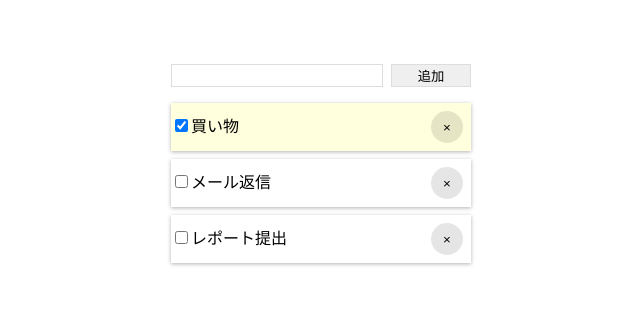
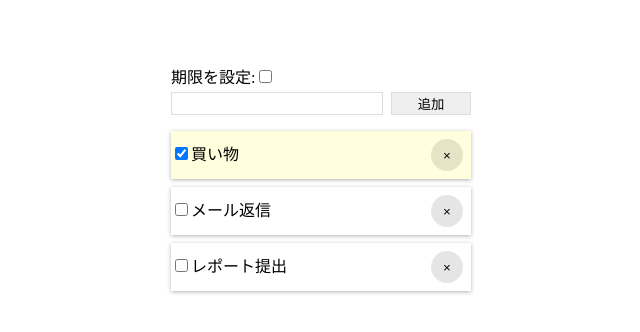
Before and after one commit to howtv/drill-todo-app-react, a React (Vite) app: page / in a window 1280 px wide. Shown: the top 332 px of the page, without its empty margins (319-959 px from the left). Built offline with nearby package versions, Linux system fonts and the light colour scheme.

Commit message:
STEP2: タスクの期限を設定

```diff
--- a/src/App.tsx
+++ b/src/App.tsx
@@ -5,10 +5,31 @@ import "./App.css";
 const App: React.FC = () => {
   const { tasks, addTask, removeTask, setTaskDone } = useHandleTasks();
   const [title, setTitle] = useState("");
+  const [isDeadline, setIsDeadline] = useState(false);
+  const [deadline, setDeadline] = useState(
+    new Date().toISOString().slice(0, 10)
+  );
 
   return (
     <>
       <div className="form">
+        <div>
+          <label>
+            期限を設定:
+            <input
+              type="checkbox"
+              checked={isDeadline}
+              onChange={(e) => setIsDeadline(e.target.checked)}
+            />
+          </label>
+          {isDeadline && (
+            <input
+              type="date"
+              value={deadline}
+              onChange={(e) => setDeadline(e.target.value)}
+            />
+          )}
+        </div>
         <div>
           <input
             type="text"
@@ -19,16 +40,29 @@ const App: React.FC = () => {
             type="button"
             value="追加"
             onClick={() => {
-              addTask({ title, done: false });
+              addTask({
+                title,
+                done: false,
+                ...(isDeadline && { deadline }),
+              });
               setTitle("");
             }}
           />
         </div>
       </div>
       <ul>
-        {tasks.map((task, i) => (
-          <li key={i}>
+        {tasks
+          .sort((a, b) => ((a.deadline ?? "") < (b.deadline ?? "") ? -1 : 1))
+          .map((task, i) => (
+            <li
+              key={i}
+              {...(task.deadline &&
+                task.deadline < new Date().toISOString().slice(0, 10) && {
+                  className: "expired",
+                })}
+            >
               <label>
+                {task.deadline && <p>期限: {task.deadline}</p>}
                 <input
                   type="checkbox"
                   checked={task.done}
--- a/src/useHandleTasks.ts
+++ b/src/useHandleTasks.ts
@@ -3,6 +3,7 @@ import { useState } from "react";
 export type Task = {
   title: string;
   done: boolean;
+  deadline?: string;
 };
 
 export const useHandleTasks = () => {
```
Lines whose indentation alone changed are shown as unchanged.
